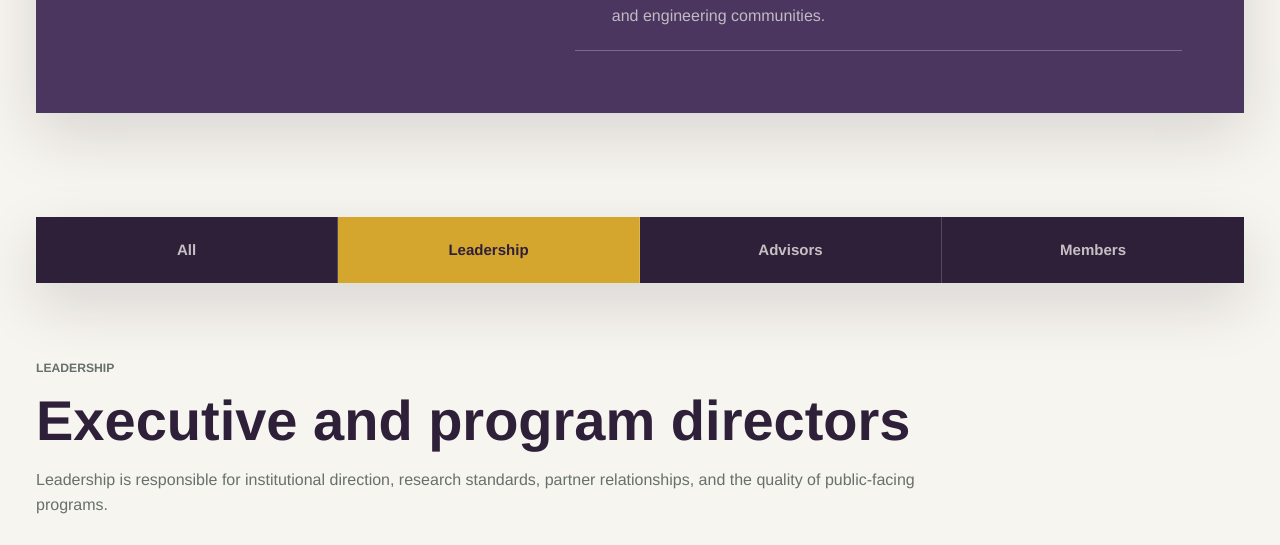
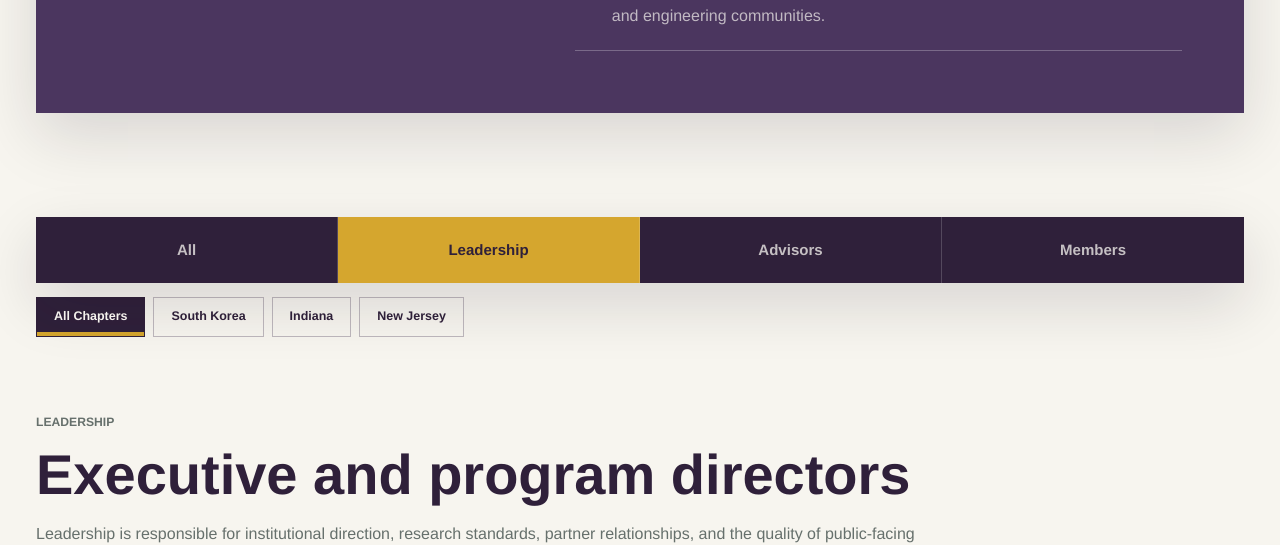
Before and after one commit to bpark176/KoinosLab, a website: page team.html in a window 1280 px wide. Both pictures are taken after a click on the button "Leadership". Shown: the part 1333-1878 px from the top of the page. Drawn offline with Linux system fonts and the light colour scheme.

Commit message:
Add leadership chapter filters

```diff
--- a/content.js
+++ b/content.js
@@ -395,6 +395,7 @@
             name: "Brennan Park",
             role: "Founder & CEO",
             affiliation: "Seoul International School",
+            chapter: "south-korea",
             photo: "/assets/logos/koinos-reversed.svg",
             imageWidth: 460,
             imageHeight: 205,
@@ -405,6 +406,7 @@
             name: "Ian Kim",
             role: "Director of Engineering",
             affiliation: "Seoul International School",
+            chapter: "south-korea",
             photo: "/assets/logos/koinos-reversed.svg",
             imageWidth: 460,
             imageHeight: 205,
@@ -415,6 +417,7 @@
             name: "Research Lead",
             role: "Director of Research",
             affiliation: "Koinos Lab",
+            chapter: "indiana",
             photo: "./assets/logos/koinos-reversed.svg",
             photoAlt: "Koinos Lab logo placeholder for the Director of Research.",
             placeholder: true
@@ -423,6 +426,7 @@
             name: "To Be Announced",
             role: "Director of Outreach",
             affiliation: "Koinos Lab",
+            chapter: "new-jersey",
             photo: "./assets/logos/koinos-reversed.svg",
             photoAlt: "Koinos Lab logo marking a future leadership position.",
             placeholder: true
--- a/script.js
+++ b/script.js
@@ -169,9 +169,12 @@
       ? `<p class="profile-affiliation">${escapeHtml(item.affiliation)}</p>`
       : "";
     const placeholderClass = item.placeholder ? " profile-card-placeholder" : "";
+    const chapterAttribute = item.chapter
+      ? ` data-team-chapter="${escapeHtml(item.chapter)}"`
+      : "";
 
     return `
-      <article class="profile-card${placeholderClass}">
+      <article class="profile-card${placeholderClass}"${chapterAttribute}>
         ${responsiveImage(
           {
             image: item.photo,
@@ -219,7 +222,29 @@
   function setupTeamFilters() {
     const filterButtons = document.querySelectorAll("[data-team-filter]");
     const categories = document.querySelectorAll("[data-team-category]");
+    const chapterFilters = document.querySelector("[data-team-chapter-filters]");
+    const chapterButtons = document.querySelectorAll("[data-team-chapter]");
+    const leadershipCategory = document.querySelector('[data-team-category="leadership"]');
     if (!filterButtons.length || !categories.length) return;
+
+    const setChapter = (selectedButton) => {
+      const selectedChapter = selectedButton.dataset.teamChapter;
+
+      chapterButtons.forEach((item) => {
+        const isActive = item === selectedButton;
+        item.classList.toggle("is-active", isActive);
+        item.setAttribute("aria-pressed", String(isActive));
+      });
+
+      leadershipCategory?.querySelectorAll("[data-team-chapter]").forEach((profile) => {
+        profile.hidden =
+          selectedChapter !== "all" && profile.dataset.teamChapter !== selectedChapter;
+      });
+    };
+
+    chapterButtons.forEach((button) => {
+      button.addEventListener("click", () => setChapter(button));
+    });
 
     filterButtons.forEach((button) => {
       button.addEventListener("click", () => {
@@ -234,6 +259,19 @@
           const isVisible = selected === "all" || category.dataset.teamCategory === selected;
           category.hidden = !isVisible;
         });
+
+        if (chapterFilters) {
+          chapterFilters.hidden = selected !== "leadership";
+        }
+
+        if (selected === "leadership") {
+          const allChaptersButton = document.querySelector('[data-team-chapter="all"]');
+          if (allChaptersButton) setChapter(allChaptersButton);
+        } else {
+          leadershipCategory?.querySelectorAll("[data-team-chapter]").forEach((profile) => {
+            profile.hidden = false;
+          });
+        }
       });
     });
   }
--- a/styles.css
+++ b/styles.css
@@ -1058,13 +1058,16 @@
   background: var(--paper);
 }
 
+.team-filter-controls {
+  margin-bottom: 76px;
+}
+
 .team-tabs {
   position: sticky;
   z-index: 20;
   top: 88px;
   display: grid;
   grid-template-columns: repeat(4, 1fr);
-  margin-bottom: 76px;
   background: var(--purple-dark);
   box-shadow: var(--shadow);
 }
@@ -1094,6 +1097,47 @@
 .team-tabs button.is-active {
   color: var(--purple-dark);
   background: var(--gold);
+}
+
+.team-chapter-tabs {
+  display: grid;
+  grid-template-columns: repeat(4, max-content);
+  gap: 8px;
+  padding-top: 14px;
+}
+
+.team-chapter-tabs[hidden] {
+  display: none;
+}
+
+.team-chapter-tabs button {
+  min-height: 40px;
+  padding: 0 17px;
+  border: 1px solid rgba(45, 28, 58, 0.28);
+  border-radius: 0;
+  color: var(--purple-dark);
+  background: transparent;
+  font-size: 0.78rem;
+  font-weight: 750;
+  cursor: pointer;
+  transition:
+    color 180ms ease,
+    border-color 180ms ease,
+    background-color 180ms ease,
+    box-shadow 180ms ease;
+}
+
+.team-chapter-tabs button:hover,
+.team-chapter-tabs button:focus-visible {
+  border-color: var(--purple);
+  background: var(--white);
+}
+
+.team-chapter-tabs button.is-active {
+  border-color: var(--purple-dark);
+  color: var(--white);
+  background: var(--purple-dark);
+  box-shadow: inset 0 -4px 0 var(--gold);
 }
 
 .team-groups {
@@ -2301,6 +2345,9 @@
   .team-tabs {
     position: static;
     grid-template-columns: repeat(2, 1fr);
+  }
+
+  .team-filter-controls {
     margin-bottom: 56px;
   }
 
@@ -2310,6 +2357,15 @@
 
   .team-tabs button:nth-child(-n + 2) {
     border-bottom: 1px solid rgba(255, 255, 255, 0.18);
+  }
+
+  .team-chapter-tabs {
+    grid-template-columns: repeat(2, minmax(0, 1fr));
+  }
+
+  .team-chapter-tabs button {
+    width: 100%;
+    padding: 0 10px;
   }
 
   .team-groups {
--- a/team.html
+++ b/team.html
@@ -180,11 +180,19 @@
 
       <section class="section section-light team-directory-section">
         <div class="section-shell">
-          <div class="team-tabs" aria-label="Team directory filters">
-            <button type="button" class="is-active" data-team-filter="all" aria-pressed="true">All</button>
-            <button type="button" data-team-filter="leadership" aria-pressed="false">Leadership</button>
-            <button type="button" data-team-filter="advisors" aria-pressed="false">Advisors</button>
-            <button type="button" data-team-filter="members" aria-pressed="false">Members</button>
+          <div class="team-filter-controls">
+            <div class="team-tabs" aria-label="Team directory filters">
+              <button type="button" class="is-active" data-team-filter="all" aria-pressed="true">All</button>
+              <button type="button" data-team-filter="leadership" aria-pressed="false">Leadership</button>
+              <button type="button" data-team-filter="advisors" aria-pressed="false">Advisors</button>
+              <button type="button" data-team-filter="members" aria-pressed="false">Members</button>
+            </div>
+            <div class="team-chapter-tabs" data-team-chapter-filters aria-label="Leadership chapter filters" hidden>
+              <button type="button" class="is-active" data-team-chapter="all" aria-pressed="true">All Chapters</button>
+              <button type="button" data-team-chapter="south-korea" aria-pressed="false">South Korea</button>
+              <button type="button" data-team-chapter="indiana" aria-pressed="false">Indiana</button>
+              <button type="button" data-team-chapter="new-jersey" aria-pressed="false">New Jersey</button>
+            </div>
           </div>
           <div class="team-groups" data-team-groups></div>
         </div>
```
